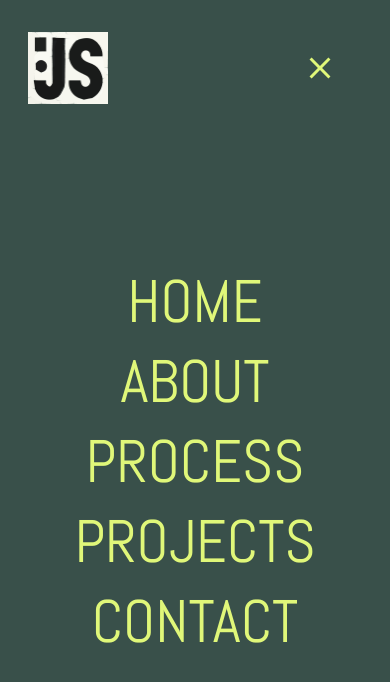
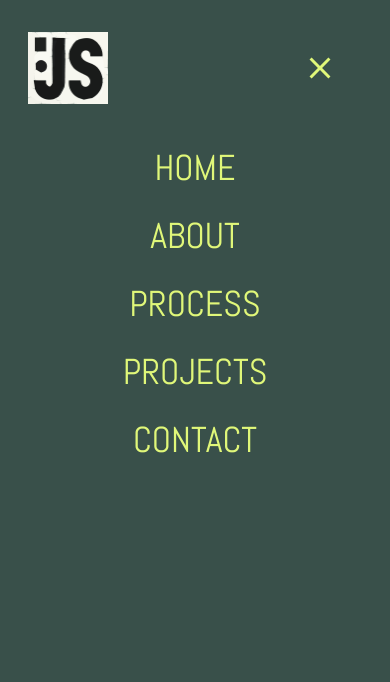
Before and after one commit to BS-Joy/unucreate-portfolio-fe, a Next.js app: page / in a window 390 px wide. Both pictures are taken after a click on the element 328 px from the left and 44 px from the top of the page. Shown: the top 682 px of the page. Built offline with nearby package versions, Linux system fonts and the light colour scheme; a web font is replaced by a local one.

Commit message:
navbar mobile view links top and gap increased

```diff
--- a/src/components/Shared/Navbar.tsx
+++ b/src/components/Shared/Navbar.tsx
@@ -145,7 +145,7 @@ const Navbar = () => {
                             </div>
 
                             {/* Moble screen links */}
-                            <div className='flex flex-col h-full justify-center font-abel items-center gap-5'>
+                            <div className='flex flex-col h-full justify-start pt-10 font-abel items-center gap-7'>
                                 {
                                     navLinks.map((link, index) => {
                                         return <MobileNavLink key={index} title={link.title} href={link.href} setOpen={setOpen} />
@@ -168,7 +168,7 @@ const MobileNavLink = ({ title, href, setOpen }: { title: string; href: string;
         setOpen(false); // Directly set it to false to close the menu
     };
     return (
-        <div className='text-6xl uppercase text-primary relative'>
+        <div className='text-4xl uppercase text-primary relative'>
             <Link href={href} onClick={closeNavWhenClickingLink} className='relative group'>
                 {title}
                 {/* Animated underline */}
```
